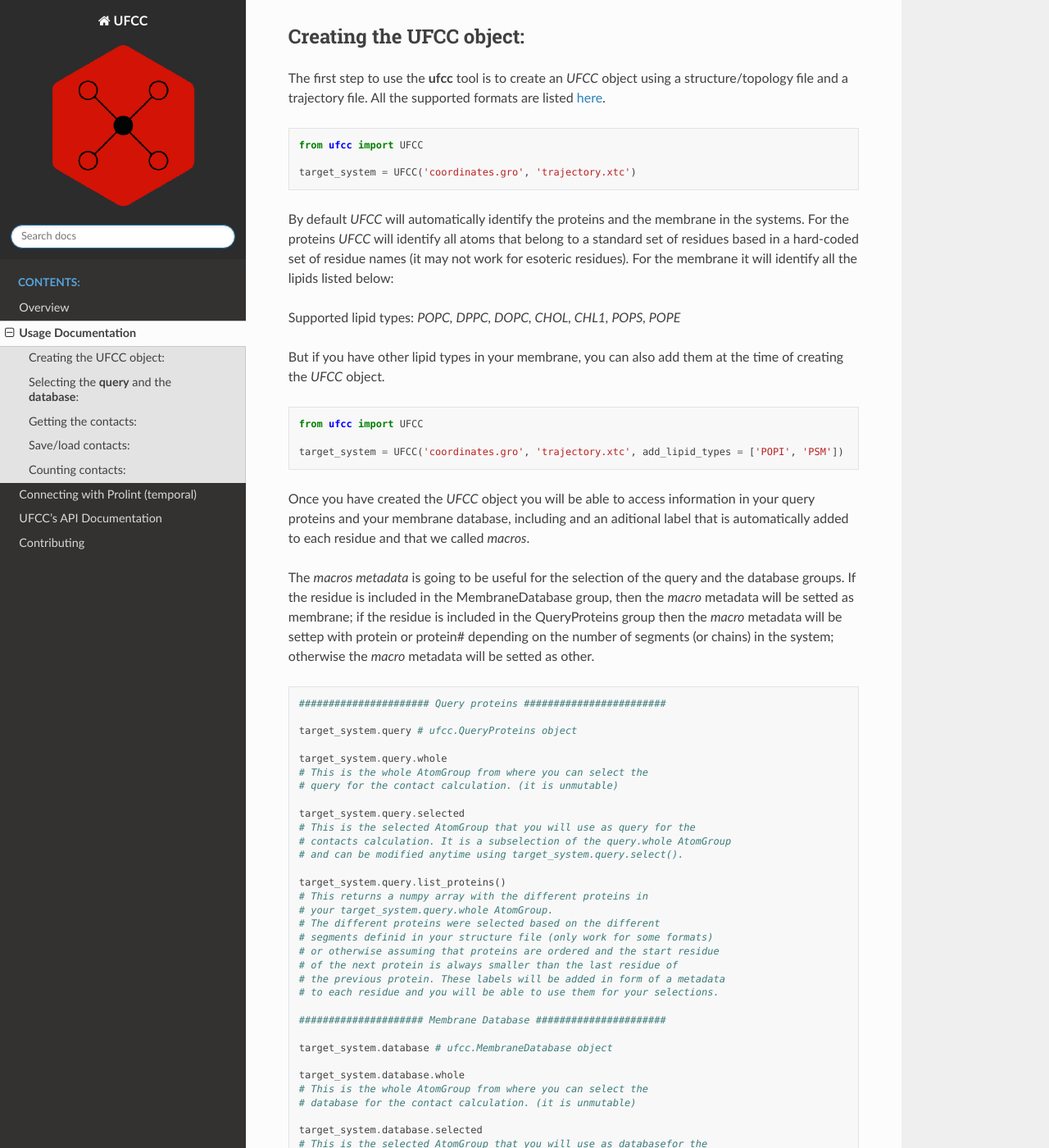
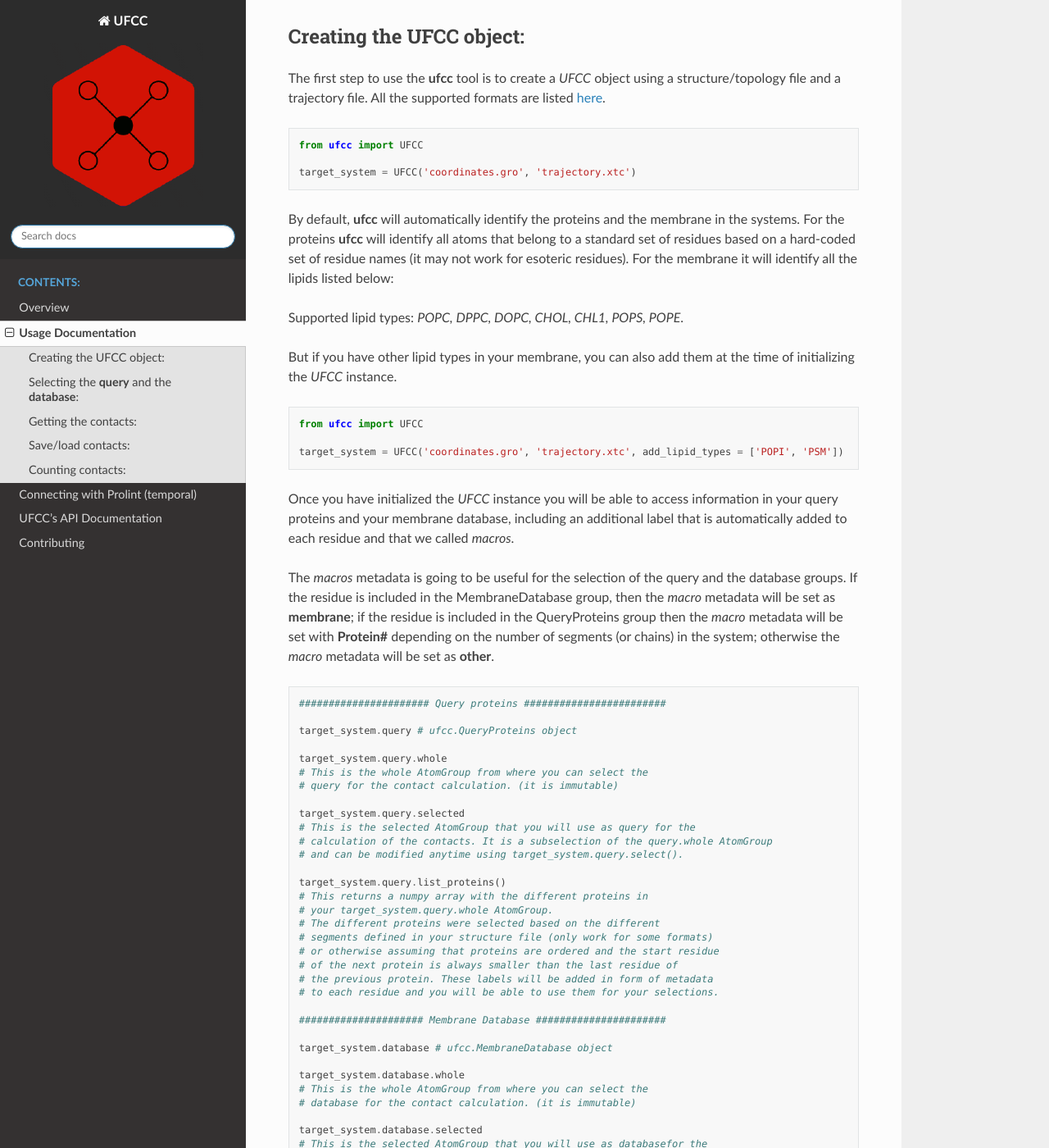
Before and after one commit to ProLint/prolint2, a Sphinx documentation site: the page built from docs/source/usage.rst, in a window 1280 px wide and 1400 px high, scrolled down 228 px. Shown: the whole window at 82% size. Built offline with Sphinx 7.4.7 and the Read the Docs theme 2.0.0, drawn with Linux system fonts in a browser that asks for light colours; the version number could not be read and is left out; some of the changed text lies outside the part shown.

Commit message:
fixxing typos in the docs

```diff
--- a/docs/source/usage.rst
+++ b/docs/source/usage.rst
@@ -5,7 +5,7 @@ This page details how to get started with **ufcc** to work with lipid-protein sy
 
 Creating the UFCC object:
 -------------------------
-The first step to use the **ufcc** tool is to create an *UFCC* object using a structure/topology file and a trajectory file.
+The first step to use the **ufcc** tool is to create a *UFCC* object using a structure/topology file and a trajectory file.
 All the supported formats are listed `here`_.
 
 .. code-block:: python
@@ -14,13 +14,13 @@ All the supported formats are listed `here`_.
 
       target_system = UFCC('coordinates.gro', 'trajectory.xtc')
 
-By default *UFCC* will automatically identify the proteins and the membrane in the systems. For the proteins *UFCC* will identify all atoms that belong
-to a standard set of residues based in a hard-coded set of residue names (it may not work for esoteric residues). For the membrane it will identify all the lipids
+By default, **ufcc** will automatically identify the proteins and the membrane in the systems. For the proteins **ufcc** will identify all atoms that belong
+to a standard set of residues based on a hard-coded set of residue names (it may not work for esoteric residues). For the membrane it will identify all the lipids
 listed below:
 
-Supported lipid types: `POPC, DPPC, DOPC, CHOL, CHL1, POPS, POPE`
+Supported lipid types: `POPC, DPPC, DOPC, CHOL, CHL1, POPS, POPE`.
 
-But if you have other lipid types in your membrane, you can also add them at the time of creating the *UFCC* object.
+But if you have other lipid types in your membrane, you can also add them at the time of initializing the *UFCC* instance.
 
 .. code-block:: python
 
@@ -28,12 +28,12 @@ But if you have other lipid types in your membrane, you can also add them at the
 
       target_system = UFCC('coordinates.gro', 'trajectory.xtc', add_lipid_types = ['POPI', 'PSM'])
 
-Once you have created the *UFCC* object you will be able to access information in your query proteins and your membrane database,
-including and an aditional label that is automatically added to each residue and that we called *macros*.
+Once you have initialized the *UFCC* instance you will be able to access information in your query proteins and your membrane database,
+including an additional label that is automatically added to each residue and that we called *macros*.
 
-The *macros metadata* is going to be useful for the selection of the query and the database groups. If the residue is included in the MembraneDatabase group,
-then the *macro* metadata will be setted as membrane; if the residue is included in the QueryProteins group then the *macro* metadata will be settep with protein
-or protein# depending on the number of segments (or chains) in the system; otherwise the *macro* metadata will be setted as other.
+The *macros* metadata is going to be useful for the selection of the query and the database groups. If the residue is included in the MembraneDatabase group,
+then the *macro* metadata will be set as **membrane**; if the residue is included in the QueryProteins group then the *macro* metadata will be set with **Protein#**
+depending on the number of segments (or chains) in the system; otherwise the *macro* metadata will be set as **other**.
 
 .. code-block:: python
 
@@ -43,21 +43,21 @@ or protein# depending on the number of segments (or chains) in the system; other
 
     target_system.query.whole
     # This is the whole AtomGroup from where you can select the
-    # query for the contact calculation. (it is unmutable)
+    # query for the contact calculation. (it is immutable)
 
     target_system.query.selected
     # This is the selected AtomGroup that you will use as query for the
-    # contacts calculation. It is a subselection of the query.whole AtomGroup
+    # calculation of the contacts. It is a subselection of the query.whole AtomGroup
     # and can be modified anytime using target_system.query.select().
 
     target_system.query.list_proteins()
     # This returns a numpy array with the different proteins in
     # your target_system.query.whole AtomGroup.
     # The different proteins were selected based on the different
-    # segments definid in your structure file (only work for some formats)
+    # segments defined in your structure file (only work for some formats)
     # or otherwise assuming that proteins are ordered and the start residue
     # of the next protein is always smaller than the last residue of
-    # the previous protein. These labels will be added in form of a metadata
+    # the previous protein. These labels will be added in form of metadata
     # to each residue and you will be able to use them for your selections.
 
     ##################### Membrane Database ######################
@@ -66,16 +66,16 @@ or protein# depending on the number of segments (or chains) in the system; other
 
     target_system.database.whole
     # This is the whole AtomGroup from where you can select the
-    # database for the contact calculation. (it is unmutable)
+    # database for the contact calculation. (it is immutable)
 
     target_system.database.selected
     # This is the selected AtomGroup that you will use as databasefor the
-    # contacts calculation. It is a subselection of the database.whole AtomGroup
+    # calculation of the contacts. It is a subselection of the database.whole AtomGroup
     # and can be modified anytime using target_system.database.select().
 
     target_system.database.lipid_types()
     # This returns a numpy array with the
-    # names of all lipids that will be analyzed.
+    # names of all the lipids that will be analyzed.
 
     target_system.database.lipid_count()
     # This returns a dictionary with the name and count of
@@ -83,11 +83,11 @@ or protein# depending on the number of segments (or chains) in the system; other
 
 Notice that for both **query** and **database** you have two groups (**whole** and **selected**). These groups
 are of type MDAnalysis.core.groups.AtomGroup, so you can access from there all the topological information
-that these kind of groups can offer you, including atom names, residue names, indices, the *macros* metadata, etc.
+that this kind of group can offer you, including atom names, residue names, indices, the *macros* metadata, etc.
 
 Selecting the **query** and the **database**:
 ---------------------------------------------
-To select the atomgroups for the contacts calculation you can use the **select()** method in both
+To select the references for the calculation of the contacts you can use the **select()** method in both
 **QueryProteins** and **MembraneDatabase** objects. The selection parameter can be any of:
 
 #. an MDAnalysis Atom, Residue or AtomGroup.
@@ -105,7 +105,7 @@ as you can use any of the labels in target_system.query.list_proteins().
 Getting the contacts:
 ---------------------
 All the information of the contacts between the **query** and the **database** will be handled using the
-**target_system.contacts** instance of the **Contacts** class that is automatically initializated at the beguinning.
+**target_system.contacts** instance of the **Contacts** class that is automatically initialized at the beginning.
 
 .. code-block:: python
 
@@ -115,22 +115,22 @@ All the information of the contacts between the **query** and the **database** w
     # This is None if you have not computed or loaded any contact.
     # Otherwise it is a numpy array of scipy.sparse matrices.
 
-Previous to the computation of the contacts you can define the backend that you prefer using the
-the **runner** attribute of the **Contacts** class, which is an instance of the **Runner** class.
-For now the **Runner** class has only two attributes *backend* and *n_jobs*, but the idea is to make
+Previous to the computation of the contacts you can define the backend that you prefer using
+the *runner* attribute of the **Contacts** class, which is an instance of the **Runner** class.
+For now, the **Runner** class has only two attributes *backend* and *n_jobs*, but the idea is to make
 it more complex to be able to configure the *distributed* scheduler of **Dask** to run parallel jobs
 on remote machines and HPC.
 
 .. code-block:: python
 
     target_system.contacts.runner.backend
-    # 'serial' or 'parallel'. ('serial by default')
+    # 'serial' or 'parallel'. ('serial' by default)
 
     target_system.contacts.runner.n_jobs
     # number of CPU cores to use. (-1 by default, all CPU cores)
 
 To compute the contacts you can use the **compute()** method defining the distance cutoff (in Angstroms) that you want to use
-for the contacts determination (by default 7 Angstroms).
+for the determination of the contact (by default 7 Angstroms).
 
 .. code-block:: python
 
@@ -146,12 +146,12 @@ You can save/load contacts information using the **save()** and **load()** metho
     target_system.contacts.save('contacts.pkl')
     # this will save a pkl file with the contacts information
     # stored in target_system.contacts.contacts (useful when
-    # you want to use the contacts information for later).
+    # you want to use the contacts information for later usage).
 
     target_system.contacts.load('old_contacts.pkl')
     # this will load the contacts information in a pkl file
     # to target_system.contacts.contacts (useful when you have
-    # precomputed contacts information).
+    # precomputed the contacts information).
 
 
 Counting contacts:
```
Also changed, not shown: README.md (+5 -2 lines), docs/index.rst (+8 -6 lines), docs/source/connecting_with_prolint.rst (+32 -23 lines), 2 other files.
